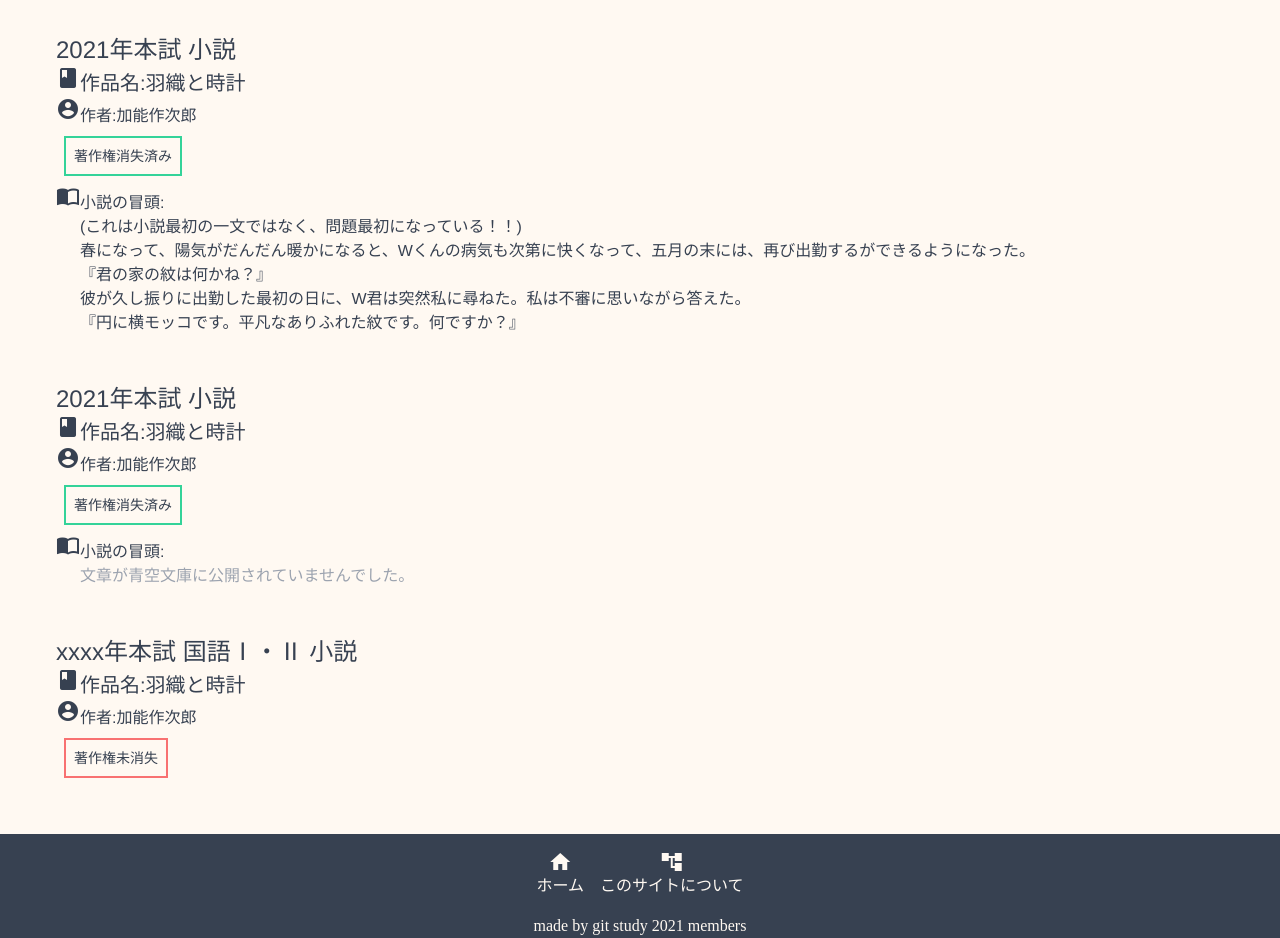
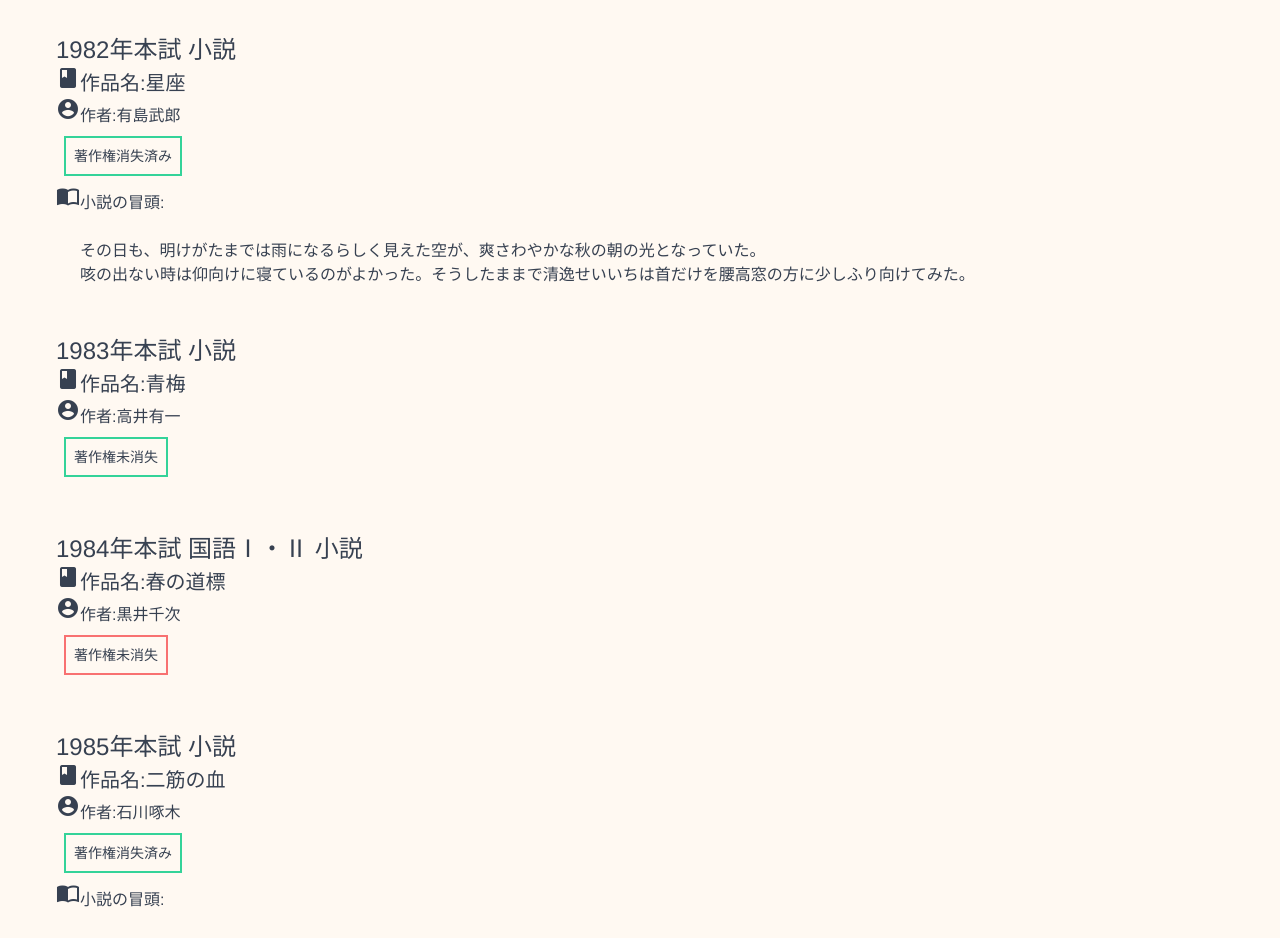
Before and after one commit to u-lab/git-practice-2021-joint-development, a plain HTML site: page yearsArchive/2021to.html in a window 1280 px wide. Shown: the part 168-1106 px from the top of the page. Drawn offline with nearby package versions, Linux system fonts and the light colour scheme; a web font is replaced by a local one.

Commit message:
1982to1985

```diff
--- a/yearsArchive/2021to.html
+++ b/yearsArchive/2021to.html
@@ -25,47 +25,54 @@
     </header>
 
     <div class="adjust-size mx-auto px-4 my-12">
-        <h2 class="text-center text-3xl ">2021年～</h2>
+        <h2 class="text-center text-3xl ">1982年～1985年</h2>
         <!-- 各年の小説の枠ここから -->
         <div class="my-12">
-            <h2 class="text-2xl">2021年本試 小説</h2>
-            <p class="text-xl"><span class="material-icons">book</span>作品名:羽織と時計</p>
-            <p class=""><span class="material-icons">account_circle</span>作者:加能作次郎</p>
+            <h2 class="text-2xl">1982年本試 小説</h2>
+            <p class="text-xl"><span class="material-icons">book</span>作品名:星座</p>
+            <p class=""><span class="material-icons">account_circle</span>作者:有島武郎</p>
             <p class="p-2 m-2 border-2 border-green-400 inline-block text-sm">著作権消失済み</p>
             <p class=""><span class="material-icons">import_contacts</span>小説の冒頭:</p>
             <p class="syosetu">
-                (これは小説最初の一文ではなく、問題最初になっている！！)
-                <br>春になって、陽気がだんだん暖かになると、Wくんの病気も次第に快くなって、五月の末には、再び出勤するができるようになった。
-                <br>『君の家の紋は何かね？』
-                <br>彼が久し振りに出勤した最初の日に、W君は突然私に尋ねた。私は不審に思いながら答えた。
-                <br>『円に横モッコです。平凡なありふれた紋です。何ですか？』
+                <br>その日も、明けがたまでは雨になるらしく見えた空が、爽さわやかな秋の朝の光となっていた。
+                <br>咳の出ない時は仰向けに寝ているのがよかった。そうしたままで清逸せいいちは首だけを腰高窓の方に少しふり向けてみた。
             </p>
         </div>
         <!-- 各年の小説の枠ここまで -->
         <div class="my-12">
-            <h2 class="text-2xl">2021年本試 小説</h2>
-            <p class="text-xl"><span class="material-icons">book</span>作品名:羽織と時計</p>
-            <p class=""><span class="material-icons">account_circle</span>作者:加能作次郎</p>
-            <p class="p-2 m-2 border-2 border-green-400 inline-block text-sm">著作権消失済み</p>
-            <p class=""><span class="material-icons">import_contacts</span>小説の冒頭:</p>
+            <h2 class="text-2xl">1983年本試 小説</h2>
+            <p class="text-xl"><span class="material-icons">book</span>作品名:青梅</p>
+            <p class=""><span class="material-icons">account_circle</span>作者:高井有一</p>
+            <p class="p-2 m-2 border-2 border-green-400 inline-block text-sm">著作権未消失</p>
+            <!--<p class=""><span class="material-icons">import_contacts</span>小説の冒頭:</p>
             <p class="syosetu text-gray-400">
                 文章が青空文庫に公開されていませんでした。
-            </p>
+            </p>-->
         </div>
         <!-- 各年の小説の枠ここまで -->
         <!-- 各年の小説の枠ここから -->
         <div class="my-12">
-            <h2 class="text-2xl">xxxx年本試 国語Ⅰ・Ⅱ 小説</h2>
-            <p class="text-xl"><span class="material-icons">book</span>作品名:羽織と時計</p>
-            <p class=""><span class="material-icons">account_circle</span>作者:加能作次郎</p>
+            <h2 class="text-2xl">1984年本試 国語Ⅰ・Ⅱ 小説</h2>
+            <p class="text-xl"><span class="material-icons">book</span>作品名:春の道標</p>
+            <p class=""><span class="material-icons">account_circle</span>作者:黒井千次</p>
             <p class="p-2 m-2 border-2 border-red-400 inline-block text-sm">著作権未消失</p>
-            <!-- <p class=""><span class="material-icons">import_contacts</span>小説の最初の一文:</p>
+            <!--<p class=""><span class="material-icons">import_contacts</span>小説の最初の一文:</p>
             <p class="syosetu">
-                春になって、陽気がだんだん暖かになると、Wくんの病気も次第に快くなって、五月の末には、再び出勤するができるようになった。
-                <br>『君の家の紋は何かね？』
-                <br>彼が久し振りに出勤した最初の日に、W君は突然私に尋ねた。私は不審に思いながら答えた。
-                <br>『円に横モッコです。平凡なありふれた紋です。何ですか？』
-            </p> -->
+                文章が青空文庫に公開されていませんでした。
+            </p>-->
+        </div>
+        <!-- 各年の小説の枠ここまで -->
+        <!-- 各年の小説の枠ここから -->
+        <div class="my-12">
+            <h2 class="text-2xl">1985年本試 小説</h2>
+            <p class="text-xl"><span class="material-icons">book</span>作品名:二筋の血</p>
+            <p class=""><span class="material-icons">account_circle</span>作者:石川啄木</p>
+            <p class="p-2 m-2 border-2 border-green-400 inline-block text-sm">著作権消失済み</p>
+            <p class=""><span class="material-icons">import_contacts</span>小説の冒頭:</p>
+            <p class="syosetu">
+                <br>夢の樣な幼少の時の追憶、喜びも悲みも罪のない事許り、それからそれと朧氣に續いて、今になつては、皆、仄ほのかな哀感の霞を隔てゝ麗うらゝかな子供芝居でも見る樣に懷かしいのであるが、其中で、十五六年後の今日でも猶、鮮やかに私の目に殘つてゐる事が二つある。
+                <br>何方どつちが先で、何方が後あとだつたのか、明瞭はつきりとは思出し難い。
+            </p>
         </div>
         <!-- 各年の小説の枠ここまで -->
     </div>
```
Also changed, not shown: aboutThisSite.html (+1 -1 lines).
